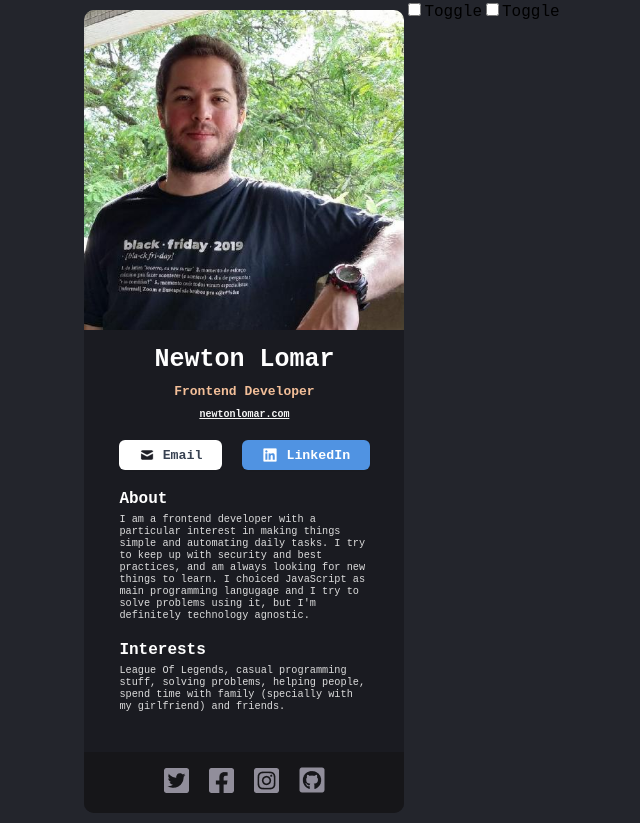
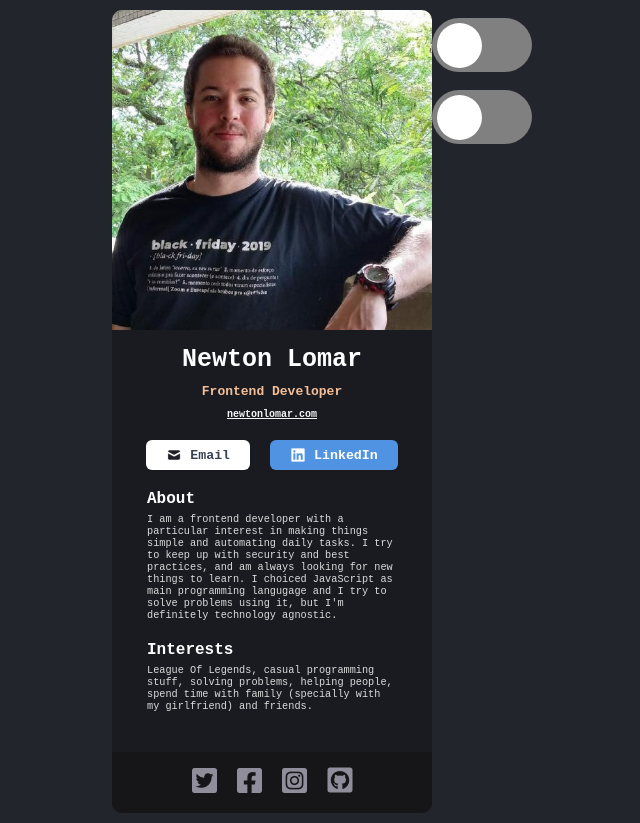
Before and after one commit to newlomar/digital-business-card, a React (Vite) app: page / in a window 1280 px wide. Shown: the whole page, without its empty margins (318-958 px from the left). Built offline with nearby package versions, Linux system fonts and the light colour scheme; a web font is replaced by a local one.

Commit message:
working on switch component style

```diff
--- a/src/App.css
+++ b/src/App.css
@@ -143,3 +143,47 @@
   border-bottom-left-radius: 10px;
   border-bottom-right-radius: 10px;
 }
+
+/* Switch Styles */
+
+input[type='checkbox'] {
+  height: 0;
+  width: 0;
+  visibility: hidden;
+}
+
+label {
+  cursor: pointer;
+  text-indent: -9999px;
+  width: 100px;
+  height: 54px;
+  background: grey;
+  display: block;
+  border-radius: 50px;
+  position: relative;
+}
+
+label:after {
+  content: '';
+  position: absolute;
+  top: 5px;
+  left: 5px;
+  width: 45px;
+  height: 45px;
+  background: #fff;
+  border-radius: 45px;
+  transition: 0.3s;
+}
+
+input:checked + label {
+  background: #bada55;
+}
+
+input:checked + label:after {
+  left: calc(100% - 5px);
+  transform: translateX(-100%);
+}
+
+label:active:after {
+  width: 65px;
+}
```
